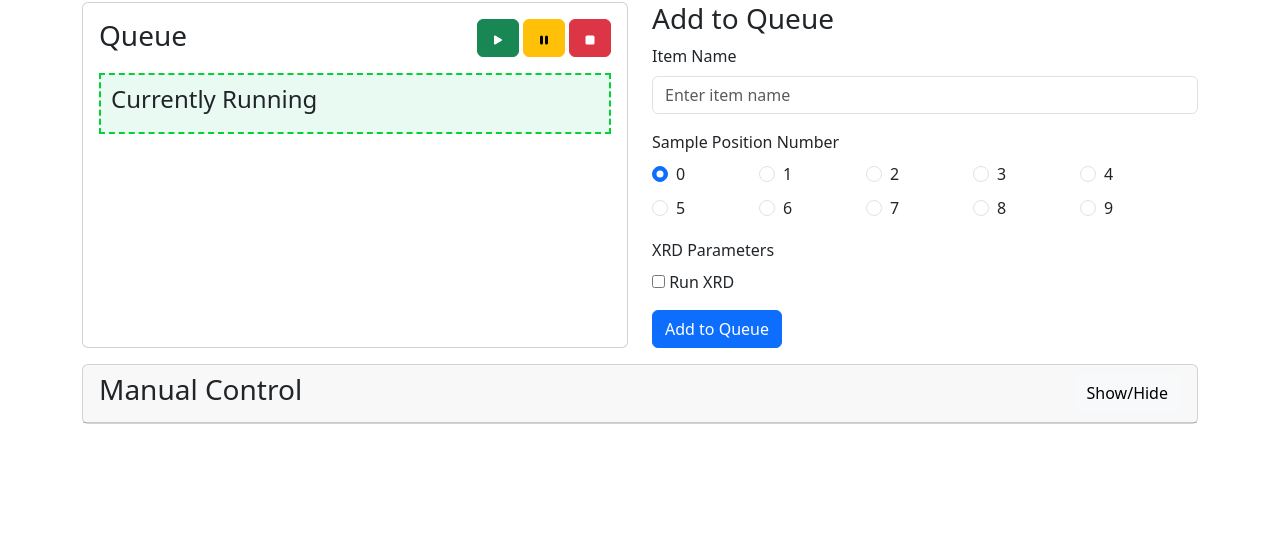
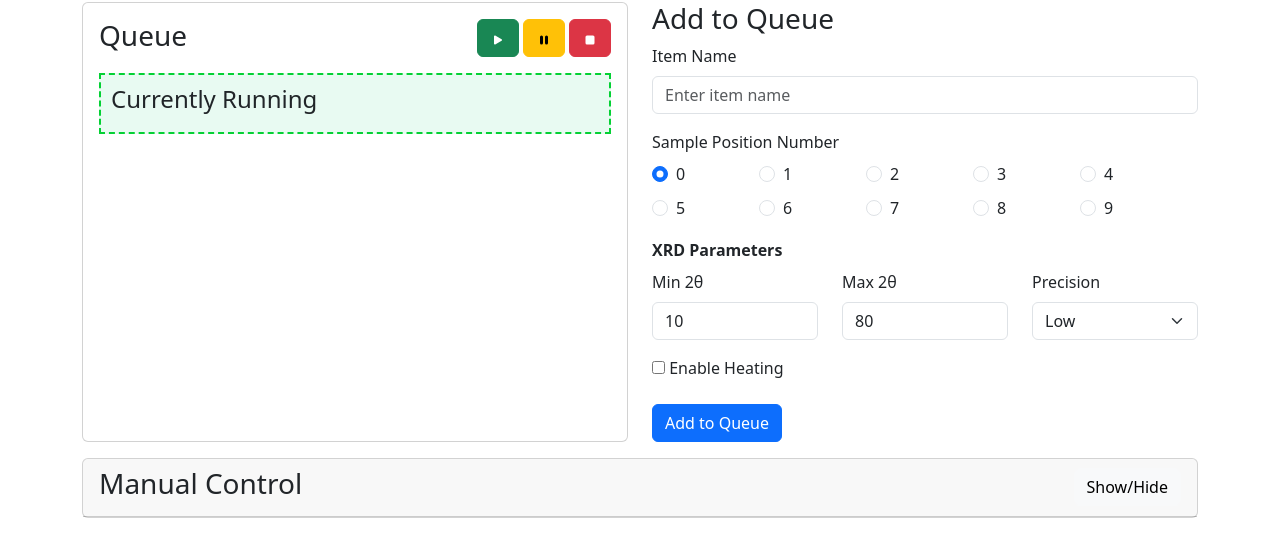
Before and after one commit to yoomambo/AISHLoader, a Flask app: page / in a window 1280 px wide. Shown: the part 102-659 px from the top of the page. Run offline with Flask 3, Linux system fonts and the light colour scheme; some libraries are stand-ins or nearby versions.

Commit message:
Implement XRDExperiment class and enhance AISHLoader and AISHExperiment functionality; update app.js for temperature control and procedure time estimation

```diff
--- a/AISHLoader.py
+++ b/AISHLoader.py
@@ -145,6 +145,7 @@ class AISHLoader(StateTracker):
 
         # Execute the procedure to load a sample
         #(1) Move 3D printer to sample in sample buffer
+        self.arduino.gripper.open()
         self.ender3.move_to_sample(sample_num)
 
         #(2) Grab Sample with Gripper
@@ -188,6 +189,7 @@ class AISHLoader(StateTracker):
         # time.sleep(5)
 
         #(2) Move 3D printer to stage
+        self.arduino.gripper.open()
         self.ender3.move_to_stage()
 
         #(3) Grab Sample with Gripper
--- a/app.py
+++ b/app.py
@@ -26,8 +26,8 @@ SAMPLE_POS = None       #Saves the sample position of the loaded sample, None if
 SAMPLE_POS_LIST = ()    #Tuple of positions that have been loaded into the buffer
 
 # HARDWARE VARIABLES
-PORT_ENDER = '/dev/tty.usbmodem1111101'
-PORT_ARDUINO = '/dev/tty.usbmodem1111201'
+PORT_ENDER = '/dev/tty.usbmodem111101'
+PORT_ARDUINO = '/dev/tty.usbmodem111201'
 if not WEBSITE_TEST_MODE:
     try:
         aish_loader = AISHLoader(PORT_ENDER, PORT_ARDUINO)
@@ -43,12 +43,12 @@ experiment_thread = ThreadPoolExecutor(max_workers=1)
 
 # Endpoint to get the state of the automated In-situ heating XRD loader
 # Intended use is for the frontend to poll the state of the system
-@app.route('/api/get_state', methods=['POST'])
+@app.route('/api/get_state', methods=['GET'])
 def get_state():
     '''
     Returns the state of the automated In-situ heating XRD loader
     '''
-    state = {'aish_loader': aish_loader.get_state(),
+    state = {'aish_loader': aish_loader.get_state() if aish_loader is not None else None,
              'aish_experiment': aish_experiment.get_progress() if aish_experiment is not None else None}
     return jsonify(state)
 
@@ -77,8 +77,11 @@ def command():
     aish_experiment = AISHExperiment(xrd_params)
     def run_xrd(sample_num, xrd_params):
         aish_loader.load_sample(sample_num)
-        aish_experiment.run_xrd_sequence(xrd_params)
+        aish_experiment.run_sequence(xrd_params)
         aish_loader.unload_sample()
+
+        #Reset the experiment
+        aish_experiment = None
 
     # Submit the full routine to the executor
     experiment_thread.submit(run_xrd, sample_num, xrd_params)
@@ -88,10 +91,11 @@ def command():
 @app.route('/api/abort', methods=['POST'])
 def abort():
     #Stop XRD acquisition
+    aish_experiment.abort()
 
     # Unload the sample
 
-    pass
+    aish_experiment = None
 
 ############################################################################################################
 # MANUAL OPERATION ENDPOINTS
--- a/static/js/app.js
+++ b/static/js/app.js
@@ -18,6 +18,13 @@ const sortable = new Sortable(queueList, {
         renderQueue(); // Re-render the queue to reflect changes
     }
 });
+
+// setInterval(() => {
+//     $.get('/api/get_state', (data) => {
+//       console.log(data); // Handle the data received from the Flask endpoint
+//     });
+//   }, 2000);
+
 
 $(document).ready(function () {
     // Initialize Bootstrap tooltips
@@ -47,6 +54,23 @@ $(document).ready(function () {
     $('#arduino-linrail-move-down').on('click', handle_button_arduinoLinrailMoveDown);
     $('#arduino-linrail-home').on('click', handle_button_arduinoLinrailHome);
 
+    // Enable Heating Section
+    // Toggle visibility of the temperature inputs and estimated time when checkbox is checked
+    $('#enable-temperature').on('change', function() {
+        const temperatureInputs = $('#temperature-inputs');
+        const estimatedTime = $('#estimated-time');
+
+        if ($(this).is(':checked')) {
+            temperatureInputs.show();
+            estimatedTime.show();
+            calculateProcedureTime(); // Update time when section is shown
+        } else {
+            temperatureInputs.hide();
+            estimatedTime.hide(); // Hide the estimated time
+        }
+    });
+    // Add event listeners to update the estimated time when relevant fields change
+    $('#min-temperature, #max-temperature, #number-of-scans').on('input', calculateProcedureTime);
 
 });
 
--- a/static/js/utils.js
+++ b/static/js/utils.js
@@ -1,4 +1,49 @@
 console.log("UTILS LOADED");
+
+function calculateProcedureTime() {
+    const XRD_SCAN_TIME = 2; // Base time for each XRD scan in minutes
+    const RAMP_RATE = 60;    // Ramp rate is 60°C/min
+
+    const minTemp = parseFloat($('#min-temperature').val());
+    const maxTemp = parseFloat($('#max-temperature').val());
+    const numScans = parseInt($('#number-of-scans').val());
+    const minAngle = parseFloat($('#min-angle').val());
+    const maxAngle = parseFloat($('#max-angle').val());
+    const precision = $('#precision-select').val();  // Low or High precision
+
+    if (!isNaN(minTemp) && !isNaN(maxTemp) && !isNaN(numScans) && !isNaN(minAngle) && !isNaN(maxAngle)) {
+        // Calculate the ramp time for temperature change
+        const rampTime = (maxTemp - minTemp) / RAMP_RATE;
+
+        // Calculate the XRD scan time contribution based on precision
+        const precisionFactor = (precision === "High") ? 1.5 : 1; // High precision takes 1.5x longer
+        const scanRange = maxAngle - minAngle;  // The 2θ range
+        const scanTime = XRD_SCAN_TIME * (scanRange / 100) * precisionFactor;  // Adjust scan time based on 2θ range and precision
+
+        // Total scan time = (scan time per scan * number of scans)
+        const totalScanTime = scanTime * numScans;
+
+        // Total procedure time = scan time + ramp time
+        const totalTime = totalScanTime + rampTime;
+
+        // Breakdown of contributions
+        const scanBreakdown = `${scanTime.toFixed(2)} min/scan * ${numScans} scans = ${totalScanTime.toFixed(2)} min`;
+        const rampBreakdown = `${(rampTime).toFixed(2)} min ramping (60°C/min)`;
+
+        // Display the estimated time sentence
+        $('#estimated-time').text(`Estimated Procedure Time: ${(totalTime).toFixed(2)} min = ${(totalTime / 60).toFixed(2)} hr`);
+
+        // Display the breakdown with proper alignment
+        $('#scan-breakdown').text(scanBreakdown);
+        $('#ramp-breakdown').text(rampBreakdown);
+
+        // Show the breakdown section
+        $('#time-breakdown').show();
+    } else {
+        $('#estimated-time').text('');
+        $('#time-breakdown').hide();
+    }
+}
 
 function generateRadioButtons(container, rows, buttonsPerRow) {
     container.innerHTML = ''; // Clear existing buttons
--- a/templates/index.html
+++ b/templates/index.html
@@ -93,7 +93,7 @@
                                 </button>
 
                                 <button id="queue-stop-button" class="btn btn-danger mb-3" data-bs-toggle="tooltip"
-                                    data-bs-placement="bottom" title="Abort current and pause">
+                                    data-bs-placement="bottom" title="Abort current and pause (MUST MANUALLY UNLOAD)">
                                     <svg xmlns="http://www.w3.org/2000/svg" width="16" height="16" fill="currentColor"
                                         class="bi bi-stop-fill" viewBox="0 0 16 16">
                                         <path
@@ -144,9 +144,85 @@
 
                     <!-- XRD Parameters -->
                     <div class="mb-3">
-                        <label class="form-label">XRD Parameters</label><br>
-                        <input type="checkbox" id="option1" name="options" value="Run XRD"> Run XRD<br>
+                        <label class="form-label"><b>XRD Parameters</b></label><br>
+
+                        <!-- 2θ Range and Precision Input Section -->
+                        <div class="mb-3">
+                            <div class="row">
+                                <!-- Min angle -->
+                                <div class="col-md-4">
+                                    <label for="min-angle" class="form-label">Min 2θ</label>
+                                    <input type="number" class="form-control" id="min-angle" placeholder="Min 2θ" value=10 min=5 max=120 step="0.01">
+                                </div>
+
+                                <!-- Max angle -->
+                                <div class="col-md-4">
+                                    <label for="max-angle" class="form-label">Max 2θ</label>
+                                    <input type="number" class="form-control" id="max-angle" placeholder="Max 2θ" value=80 min=5 max=120 step="0.01">
+                                </div>
+
+                                <!-- Precision Selection -->
+                                <div class="col-md-4">
+                                    <label class="form-label">Precision</label>
+                                    <select class="form-select" id="precision-select">
+                                        <option value="Low">Low</option>
+                                        <option value="High">High</option>
+                                    </select>
+                                </div>
+                            </div>
+                        </div>
+
+                        <!-- Enable Temperature Section (Checkbox) -->
+                        <div class="mb-3">
+                            <input type="checkbox" id="enable-temperature" name="enable-temperature" value="yes">
+                            <label for="enable-temperature" class="form-label" style="user-select: none;">Enable Heating</label>
+                        </div>
+
+                        <!-- Temperature Inputs (Hidden by default) -->
+                        <div id="temperature-inputs" style="display:none;">
+                            <!-- Row for Min temperature, Max temperature, and Number of Scans -->
+                            <div class="row">
+                                <!-- Min Temperature -->
+                                <div class="col-md-4">
+                                    <label for="min-temperature" class="form-label">Min Temperature (°C)</label>
+                                    <input type="number" class="form-control" value=25 id="min-temperature" placeholder="Min T">
+                                </div>
+
+                                <!-- Max Temperature -->
+                                <div class="col-md-4">
+                                    <label for="max-temperature" class="form-label">Max Temperature (°C)</label>
+                                    <input type="number" class="form-control" id="max-temperature" placeholder="Max T">
+                                </div>
+
+                                <!-- Number of Scans -->
+                                <div class="col-md-4">
+                                    <label for="number-of-scans" class="form-label">Number of Scans</label>
+                                    <input type="number" class="form-control" value=200 id="number-of-scans" placeholder="# scans">
+                                </div>
+                            </div>
+
+                           <!-- Row for Estimated Procedure Time -->
+                            <div class="row mt-3">
+                                <div class="col-md-12">
+                                    <span id="estimated-time" style="display:inline;"></span> <!-- Displayed as inline text -->
+                                </div>
+                            </div>
+
+                            <!-- Row for Time Breakdown (Hidden by default) -->
+                            <div class="row mt-3" id="time-breakdown" style="display:none;">
+                                <div class="col-md-12">
+                                    <div style="font-size: 14px; font-weight: normal; line-height: 1.5;">
+                                        <div><strong>Breakdown:</strong></div>
+                                        <div id="scan-breakdown"></div>
+                                        <div id="ramp-breakdown"></div>
+                                    </div>
+                                </div>
+                            </div>
+                        </div>
                     </div>
+
+
+
                     <!-- Add to Queue Button -->
                     <button class="btn btn-primary">Add to Queue</button>
                 </form>
```
Also changed, not shown: AISHExperiment.py (+8 -9 lines), static/js/XRDExperiment.js (added, +15 -0 lines).
